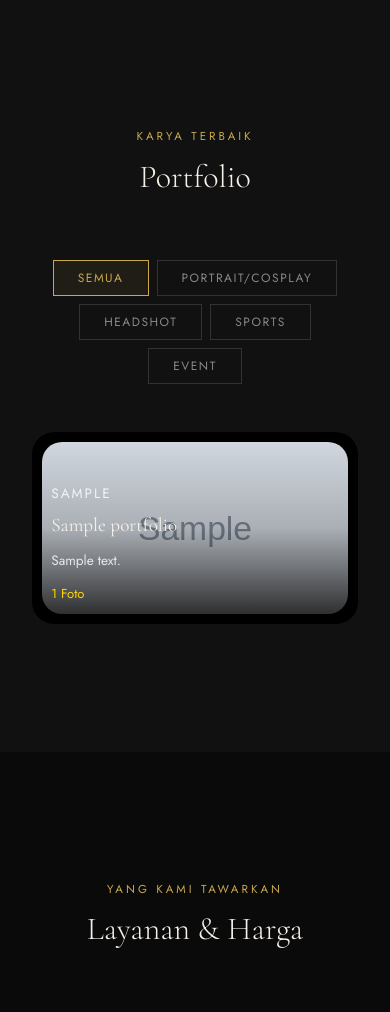
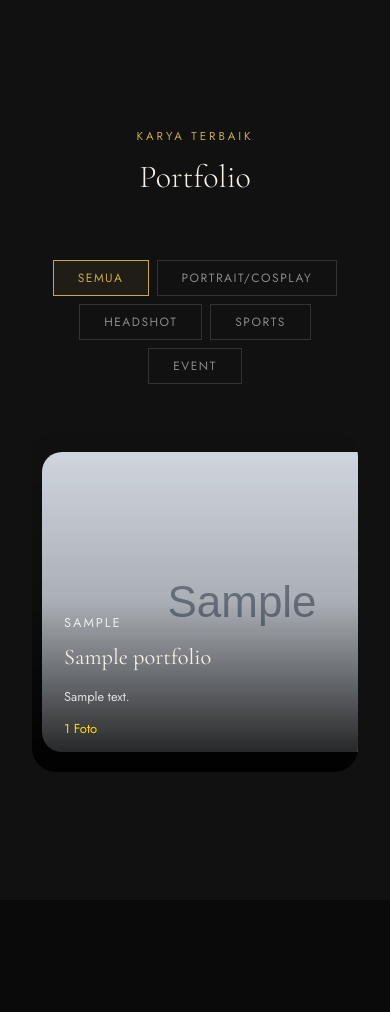
Before and after one commit to nncapture/nncapture, a Flask app: page / in a window 390 px wide. Shown: the part 2535-3547 px from the top of the page. Run offline with Flask 3, Linux system fonts and the light colour scheme; tables that the repository leaves empty hold one stand-in row (values such as "Sample post"); grey boxes marked "Sample" are stand-in pictures.

Commit message:
update semi final22

```diff
--- a/static/css/style.css
+++ b/static/css/style.css
@@ -754,23 +754,24 @@ button { cursor: pointer; border: none; background: none; font-family: inherit;
   transform: none !important;
 }
 /* =========================
-   SMOOTH LANDSCAPE SLIDER
+   ULTRA SMOOTH PORTFOLIO
 ========================= */
 
 .portfolio-slider{
   position: relative;
   overflow: hidden;
-
-  border-radius: 22px;
-
+  border-radius: 24px;
   background: #111;
 }
 
 .portfolio-slides{
   display: flex;
+  gap: 18px;
 
   overflow-x: auto;
   overflow-y: hidden;
+
+  padding: 10px;
 
   scroll-snap-type: x mandatory;
 
@@ -780,13 +781,15 @@ button { cursor: pointer; border: none; background: none; font-family: inherit;
 
   scrollbar-width: none;
 
-  gap: 12px;
+  cursor: grab;
 
-  padding: 0;
+  user-select: none;
 
   touch-action: pan-x;
 
-  cursor: grab;
+  will-change: scroll-position;
+
+  transform: translateZ(0);
 }
 
 .portfolio-slides::-webkit-scrollbar{
@@ -798,38 +801,42 @@ button { cursor: pointer; border: none; background: none; font-family: inherit;
 }
 
 .portfolio-slide{
-  flex: 0 0 100%;
+  min-width: 88%;
+
+  flex-shrink: 0;
 
   scroll-snap-align: center;
 
+  border-radius: 22px;
+
   overflow: hidden;
 
-  border-radius: 22px;
-
-  background: #000;
+  background: #111;
 
   position: relative;
+
+  transform: translateZ(0);
 }
-
-
-/* FOTO */
 
 .portfolio-slide img{
   width: 100%;
-
   height: auto;
 
+  max-height: 520px;
+
+  object-fit: contain;
+
   display: block;
-
-  object-fit: cover;
-
-  aspect-ratio: 16 / 9;
-
-  background: #000;
 
   pointer-events: none;
 
   user-select: none;
+
+  transition: transform .4s ease;
+}
+
+.portfolio-slide:hover img{
+  transform: scale(1.015);
 }
 
 
@@ -845,16 +852,18 @@ button { cursor: pointer; border: none; background: none; font-family: inherit;
 
   padding: 2rem;
 
+  border-radius: 24px;
+
   background: linear-gradient(
     to top,
-    rgba(0,0,0,.85),
-    rgba(0,0,0,.2),
+    rgba(0,0,0,.82),
+    rgba(0,0,0,.18),
     transparent
   );
 
   opacity: 0;
 
-  transition: .3s ease;
+  transition: opacity .35s ease;
 
   pointer-events: none;
 }
@@ -865,7 +874,7 @@ button { cursor: pointer; border: none; background: none; font-family: inherit;
 
 .portfolio-overlay h3{
   font-size: 2rem;
-  margin-bottom: 8px;
+  margin-bottom: 10px;
 }
 
 .portfolio-overlay p{
@@ -873,7 +882,7 @@ button { cursor: pointer; border: none; background: none; font-family: inherit;
 }
 
 .portfolio-count{
-  margin-top: 10px;
+  margin-top: 12px;
   color: gold;
   font-size: 13px;
 }
@@ -883,28 +892,100 @@ button { cursor: pointer; border: none; background: none; font-family: inherit;
 
 @media(max-width:768px){
 
+  .portfolio-slide{
+    min-width: 94%;
+  }
+
   .portfolio-slide img{
+    max-height: 360px;
+  }
 
-    aspect-ratio: 16 / 9;
+  .portfolio-overlay{
+    opacity: 1;
+  }
 
-    object-fit: cover;
+  .portfolio-overlay h3{
+    font-size: 1.4rem;
+  }
 
 }
 
+/* OVERLAY */
+
 .portfolio-overlay{
+  position: absolute;
+  inset: 0;
 
+  background: linear-gradient(
+    to top,
+    rgba(0,0,0,0.82),
+    rgba(0,0,0,0.15),
+    transparent
+  );
+
+  display: flex;
+  flex-direction: column;
+  justify-content: flex-end;
+
+  padding: 2rem;
+
+  opacity: 0;
+
+  transition: 0.4s ease;
+
+  border-radius: 20px;
+
+  pointer-events: none;
+}
+
+.portfolio-slider:hover .portfolio-overlay{
   opacity: 1;
-
-    padding: 1.2rem;
-
 }
 
 .portfolio-overlay h3{
-    font-size: 1.2rem;
+  font-size: 2rem;
+  margin-bottom: 10px;
 }
 
 .portfolio-overlay p{
-    font-size: .85rem;
+  max-width: 600px;
+  color: rgba(255,255,255,0.8);
+}
+
+.portfolio-count{
+  display: inline-block;
+  margin-top: 10px;
+  font-size: 13px;
+  color: gold;
+}
+
+/* MOBILE */
+
+@media(max-width:768px){
+
+  .portfolio-slide{
+    min-width: 100%;
+  }
+
+  .portfolio-slide img{
+    width: 100%;
+    max-height: 350px;
+    object-fit: contain;
+  }
+
+  .portfolio-overlay{
+    opacity: 1;
+
+    background: linear-gradient(
+      to top,
+      rgba(0,0,0,0.9),
+      rgba(0,0,0,0.2),
+      transparent
+    );
+  }
+
+  .portfolio-overlay h3{
+    font-size: 1.4rem;
   }
 
 }
```
Also changed, not shown: static/js/main.js (+115 -29 lines). Lines whose indentation alone changed are shown as unchanged.
